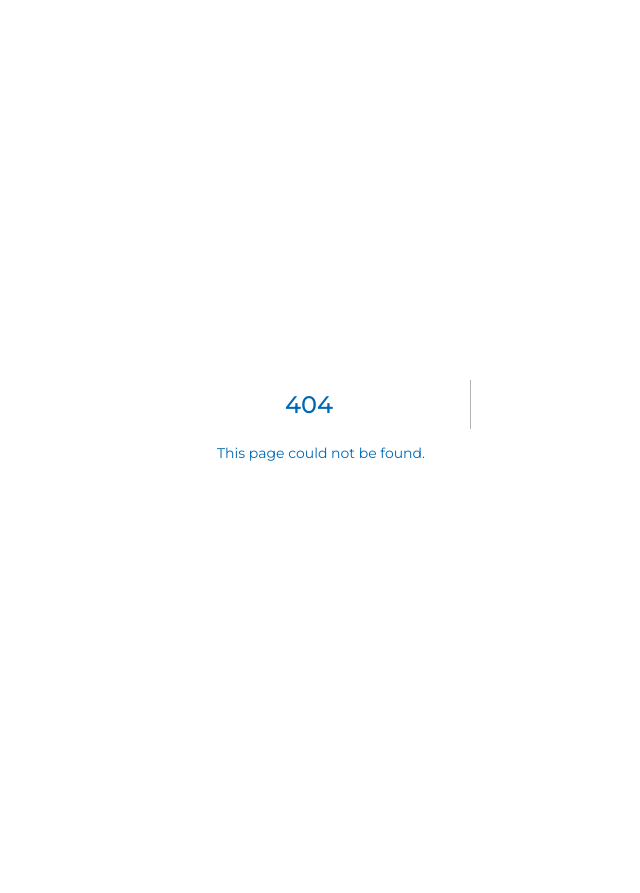
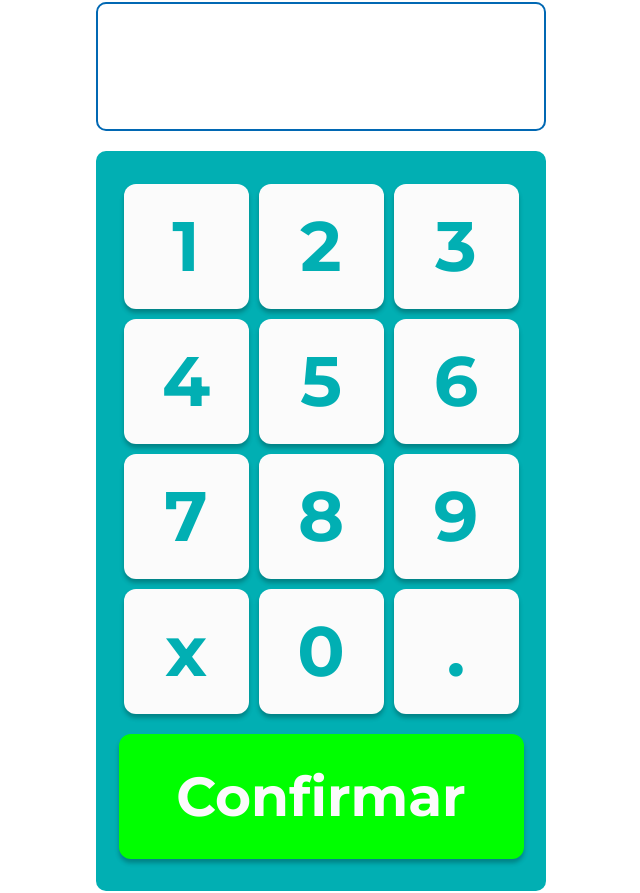
Before and after one commit to cmatus/test-filas-vht, a Next.js app in the folder dispenser/: page /recipe in a window 1280 px wide. Before the commit this address had no page. Shown: the part 506-1399 px from the top of the page, without its empty margins (219-859 px from the left). Built offline with nearby package versions, Linux system fonts and the light colour scheme.

Commit message:
recipe number

```diff
--- /dev/null
+++ b/dispenser/src/components/functional/Recipe/Recipe.tsx
@@ -0,0 +1,42 @@
+import { useEffect, Fragment, useState } from "react";
+import { useRouter } from "next/router";
+
+import { samplingOrder } from "@/data/mockups/laboratory";
+
+import Keyboard from "@/components/ui/Keyboard";
+import Loading from "@/components/ui/Loading";
+
+import { useUI } from "@/store/hooks";
+
+const Recipe = () => {
+  const router = useRouter();
+
+  const { setFooterButtons, activity, option } = useUI();
+
+  const [showLoading, setShowLoading] = useState(false);
+
+  const handleConfirm = () => {
+    setShowLoading(true);
+    setTimeout(() => {
+      router.push({
+        pathname: "/additional",
+        query: { type: "recipe" },
+      });
+      setShowLoading(false);
+    }, 2000);
+  };
+
+  useEffect(() => {
+    setFooterButtons(["back", "home", "exit"]);
+  }, []);
+
+  return (
+    <Fragment>
+      <h2>Por favor ingrese su número de receta</h2>
+      <Keyboard onClick={handleConfirm} type="recipe" />
+      <Loading show={showLoading} />
+    </Fragment>
+  );
+};
+
+export default Recipe;
--- /dev/null
+++ b/dispenser/src/components/functional/Recipe/index.tsx
@@ -0,0 +1,3 @@
+import Recipe from "./Recipe";
+
+export default Recipe;
--- a/dispenser/src/components/ui/Keyboard/Keyboard.tsx
+++ b/dispenser/src/components/ui/Keyboard/Keyboard.tsx
@@ -16,8 +16,15 @@ const Keyboard = ({ type = "rut", maxlength = 9, onClick }: IKeyboard) => {
   const [isEnabledConfirm, setIsEnabledConfirm] = useState(false);
 
   const handleClickChar = (char: string) => {
-    if (unFormatRut(textValue).length < maxlength) {
-      setTextValue(formatRut(textValue + char));
+    if (type === "rut") {
+      if (unFormatRut(textValue).length < maxlength) {
+        return setTextValue(formatRut(textValue + char));
+      }
+    }
+    if (type === "recipe") {
+      if (textValue.length < maxlength) {
+        return setTextValue(textValue + char);
+      }
     }
   };
 
@@ -31,6 +38,9 @@ const Keyboard = ({ type = "rut", maxlength = 9, onClick }: IKeyboard) => {
         isValidRut(unFormatRut(textValue)) &&
           rutValidate(unFormatRut(textValue))
       );
+    }
+    if (type === "recipe") {
+      setIsEnabledConfirm(true);
     }
   }, [textValue]);
 
@@ -77,11 +87,17 @@ const Keyboard = ({ type = "rut", maxlength = 9, onClick }: IKeyboard) => {
               K
             </div>
           )}
+          {type === "recipe" && (
+            <div className={styles.button} onClick={() => handleClickChar(".")}>
+              .
+            </div>
+          )}
         </div>
         <button
           className={styles.buttonConfirm}
           disabled={!isEnabledConfirm}
-          onClick={onClick}>
+          onClick={onClick}
+        >
           Confirmar
         </button>
       </div>
--- a/dispenser/src/data/activitiesOptions.ts
+++ b/dispenser/src/data/activitiesOptions.ts
@@ -51,7 +51,7 @@ export const activitiesOptions = [
     name: "pharmacyRecipeNumber",
     text: "INGRESO CON NÚMERO DE RECETA",
     activity: "pharmacy",
-    path: "",
+    path: "/recipe",
   },
   {
     name: "pharmacyNormalRecipe",
--- /dev/null
+++ b/dispenser/src/pages/recipe.tsx
@@ -0,0 +1,9 @@
+import React from "react";
+
+import Recipe from "@/components/functional/Recipe";
+
+const RecipePage = () => {
+  return <Recipe />;
+};
+
+export default RecipePage;
```
Also changed, not shown: dispenser/src/components/functional/Additional/Additional.tsx (+12 -1 lines), dispenser/public/images/icons/add_recipe.png (added).
